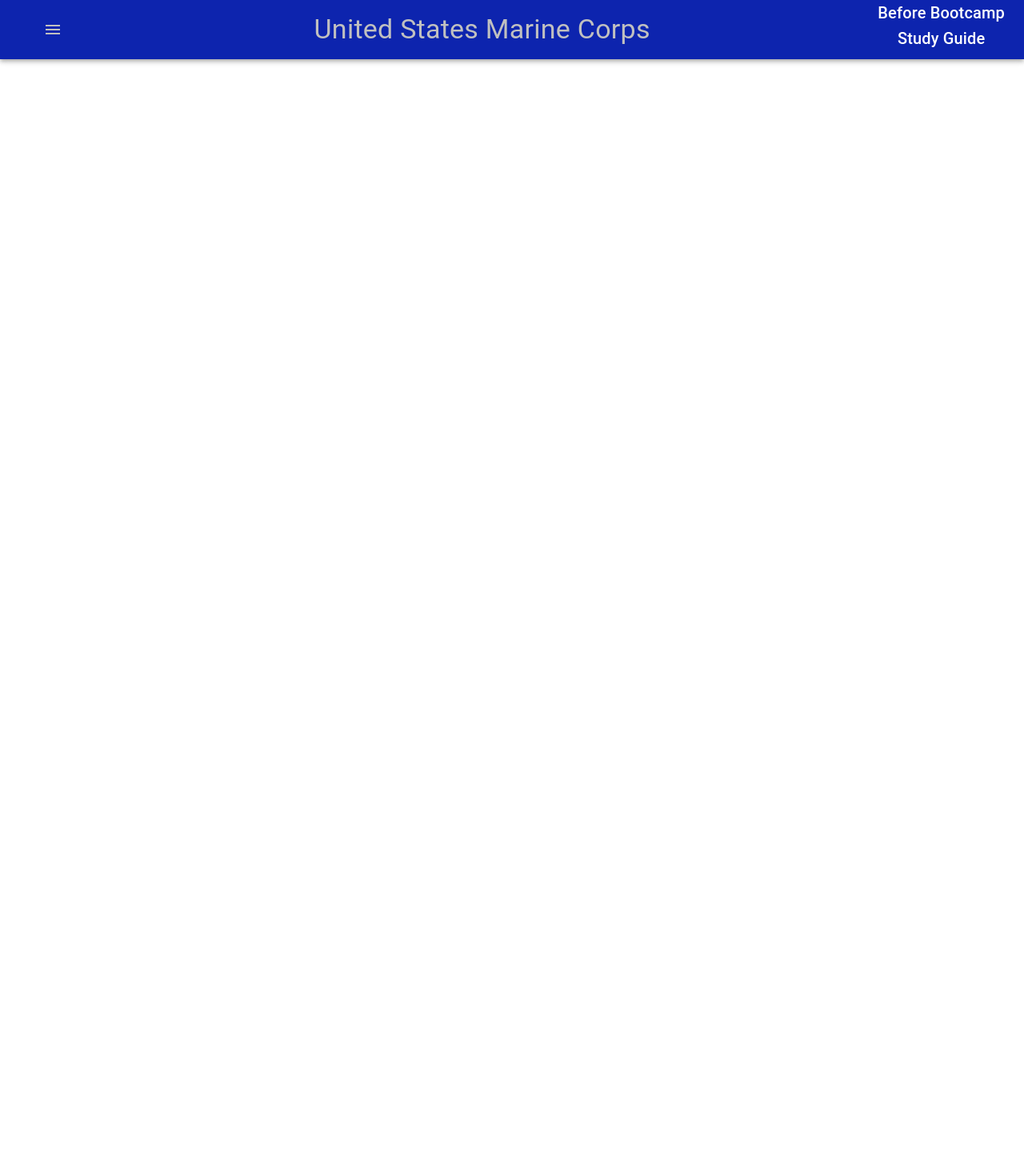
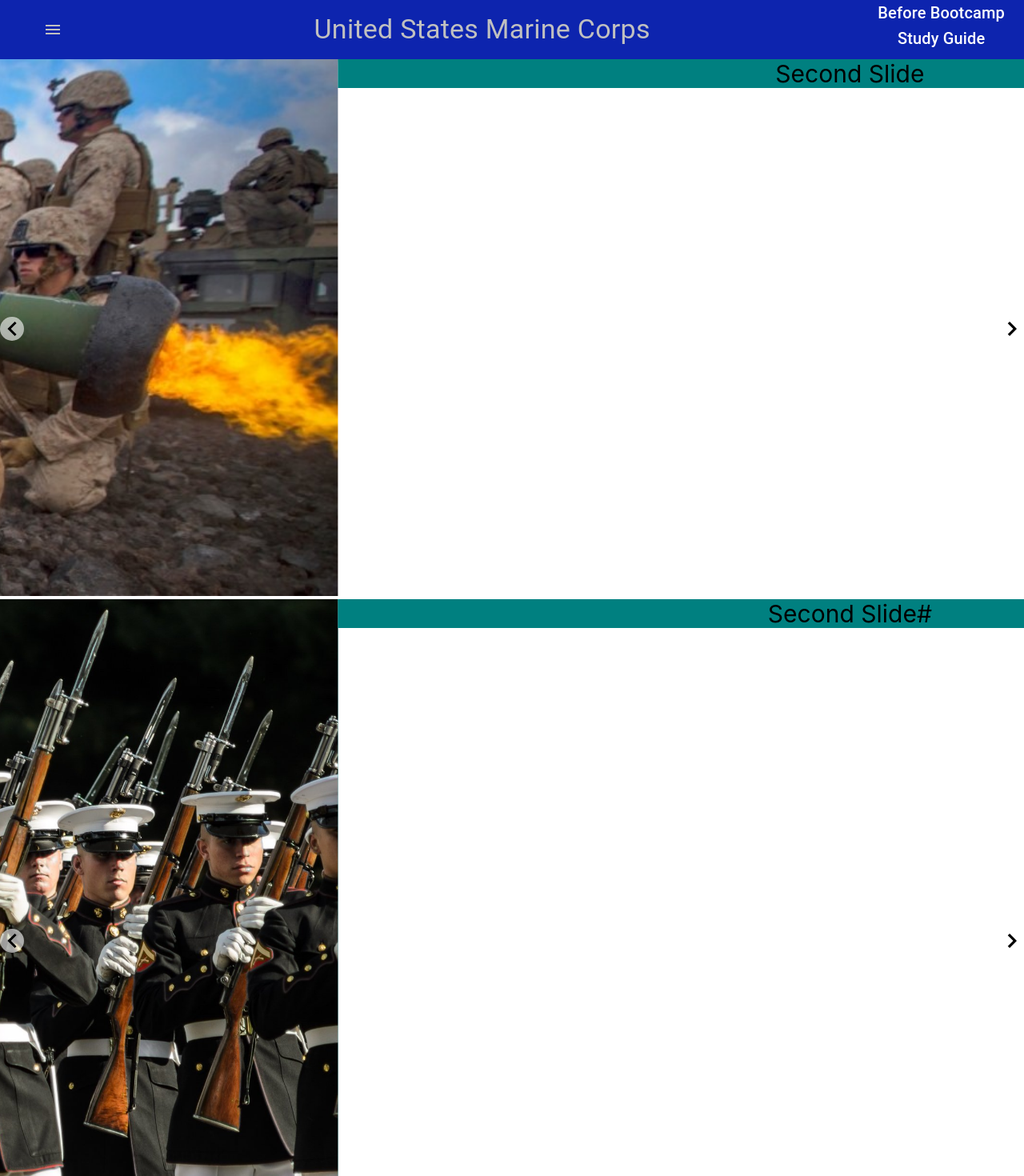
Before and after one commit to AndrewChildre/Frontend-pre-boot, a React (Create React App) app: page /test in a window 1280 px wide. Shown: the top 1470 px of the page at 80% size. Before the commit the page ends 800 px from the top, so only its background shows below. Built offline with nearby package versions, Linux system fonts and the light colour scheme.

Commit message:
added-react-slide-show

```diff
--- a/src/components/testPage.js
+++ b/src/components/testPage.js
@@ -1,11 +1,48 @@
+import { width } from '@material-ui/system';
 import React from 'react';
+import { Slide } from 'react-slideshow-image';
 import 'react-slideshow-image/dist/styles.css';
+import usmc1 from '../assets/usmc1.jpeg';
+import usmcsilent from '../assets/usmcsilent.jpeg'
+
+
 const testPage = () => {
+
+  const style = {
+		textAlign: 'center',
+		background: 'teal',
+		// padding: '200px 0',
+		fontSize: '30px',
+
+	};
+
     return (
-        <div>
+			<div>
+				<Slide>
+					<div>
+						<img
+							src={usmc1}
+							alt='#'
+							style={{ width: '100%', height: '100%', objectFit: 'fill' }}
+						/>
+					</div>
+					<div style={style}>Second Slide</div>
+					<div style={style}>Third Slide</div>
+				</Slide>
 
-        </div>
-    );
+				<Slide>
+					<div style={style}>
+						<img
+							src={usmcsilent}
+							style={{ width: '100%', height: '100%', objectFit: 'fill' }}
+							alt='#'
+						/>
+					</div>
+					<div style={style}>Second Slide#</div>
+					<div style={style}>Third Slide#</div>
+				</Slide>
+			</div>
+		);
 };
 
 export default testPage;
```
Also changed, not shown: src/assets/usmc1.jpeg (added), src/assets/usmcsilent.jpeg (added).
